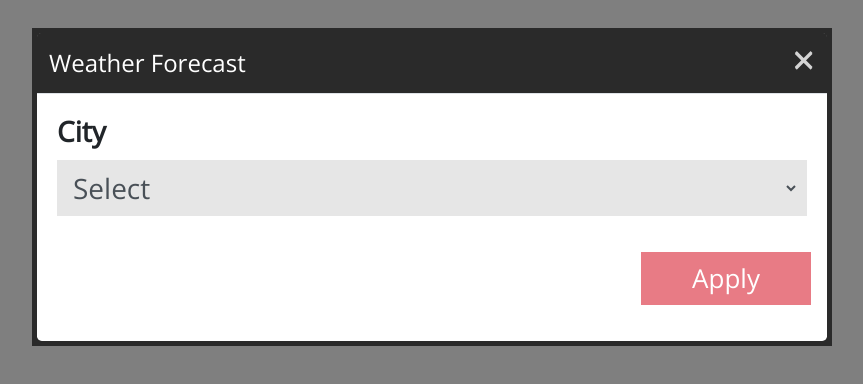
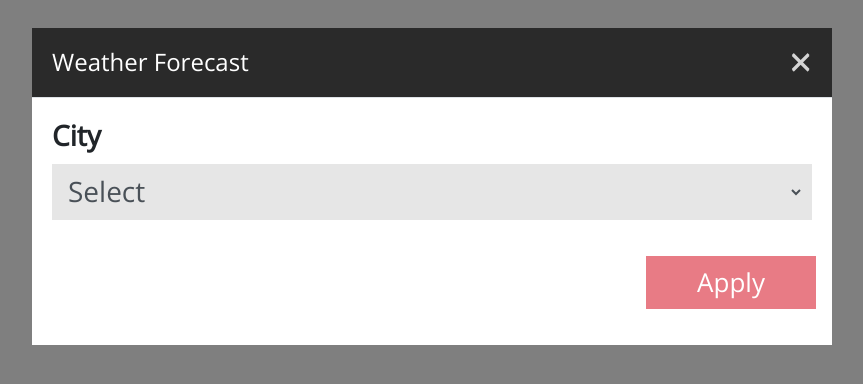
Before and after one commit to menkakadam/WeatherApp, an Angular app: page / in a window 1280 px wide. Shown: the top 384 px of the page, without its empty margins (208-1071 px from the left). Built offline with nearby package versions, Linux system fonts and the light colour scheme.

Commit message:
Design changes.

```diff
--- a/src/app/app.component.scss
+++ b/src/app/app.component.scss
@@ -2,11 +2,14 @@
     background: #2a2a2a;
     font-size: 32px;
     font-weight: bold;
-    padding: 12px;
+    padding: 16px 20px;
     color: #fff;
 }
 .modal{
     display: block;
+}
+.modal-header, .modal-content{
+    border-radius: 0;
 }
 .lable-city{
     font-size: 28px;
@@ -40,16 +43,14 @@
     font-weight: normal;
     opacity: 0.8;
     padding-top: 0.6rem;
+    margin: -0.8rem -1rem -1rem auto;
 }
 .apply{
     border-radius: 0;
     font-size: 26px;
     width: 170px;
 }
-.modal-dialog{
-    background: #2a2a2a;
-    border: 5px solid #2a2a2a;
-}
+
 .modal-body{
     padding: 0 20px;
 }
```
